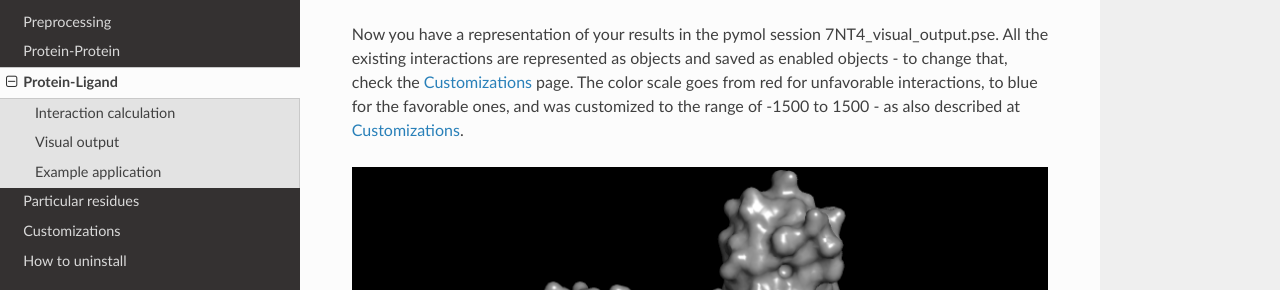
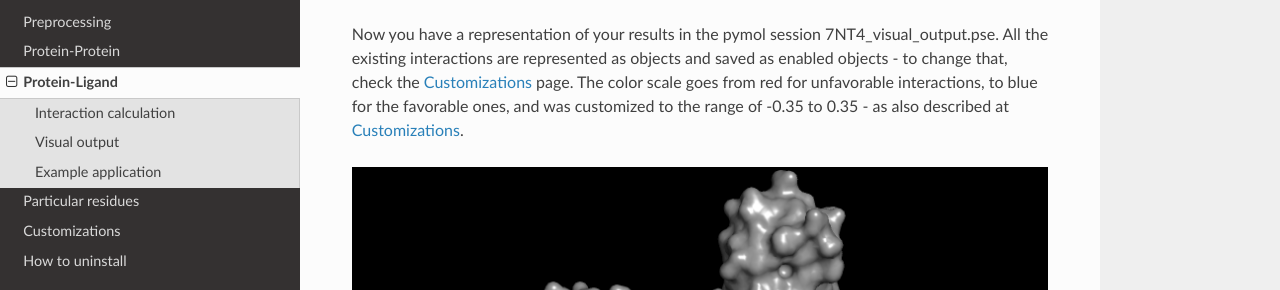
Before and after one commit to nataliateruel/Surfaces_tutorial, a Sphinx documentation site: the page built from docs/source/Protein-ligand.rst, in a window 1280 px wide and 900 px high, scrolled down 2723 px. Shown: the part 185-475 px from the top of the window. Built offline with Sphinx 7.4.7 and the Read the Docs theme 2.0.0, drawn with Linux system fonts in a browser that asks for light colours.

Commit message:
Update Protein-ligand.rst
range of the example updated according to the scaling factor

```diff
--- a/docs/source/Protein-ligand.rst
+++ b/docs/source/Protein-ligand.rst
@@ -61,9 +61,9 @@ In which the chains (A and B) are the chains of the protein and the ligand (PRL)
 
 To map this evaluation back to the structure and visually check your results, you can run::
 
-      python image_surfaces_lig.py -f clean_7NT4.pdb -c 7NT4_output.csv -o 7NT4_visual_output.pse -cs_range [-1500,1500]
+      python image_surfaces_lig.py -f clean_7NT4.pdb -c 7NT4_output.csv -o 7NT4_visual_output.pse -cs_range [-0.35,0.35]
 
-Now you have a representation of your results in the pymol session 7NT4_visual_output.pse. All the existing interactions are represented as objects and saved as enabled objects - to change that, check the `Customizations <https://surfaces-tutorial.readthedocs.io/en/latest/Customizations.html#visual-outputs>`_ page. The color scale goes from red for unfavorable interactions, to blue for the favorable ones, and was customized to the range of -1500 to 1500 - as also described at `Customizations <https://surfaces-tutorial.readthedocs.io/en/latest/Customizations.html#visual-outputs>`_.
+Now you have a representation of your results in the pymol session 7NT4_visual_output.pse. All the existing interactions are represented as objects and saved as enabled objects - to change that, check the `Customizations <https://surfaces-tutorial.readthedocs.io/en/latest/Customizations.html#visual-outputs>`_ page. The color scale goes from red for unfavorable interactions, to blue for the favorable ones, and was customized to the range of -0.35 to 0.35 - as also described at `Customizations <https://surfaces-tutorial.readthedocs.io/en/latest/Customizations.html#visual-outputs>`_.
 
 .. image:: ./images/Visual_protein-ligand.png
   :width: 750
```
